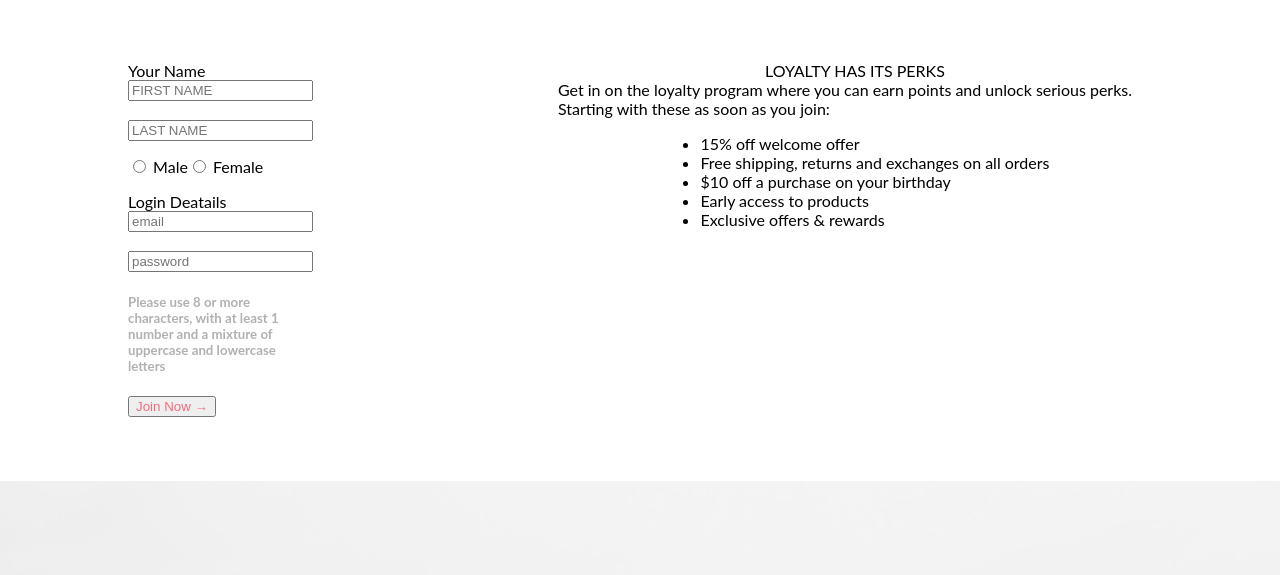
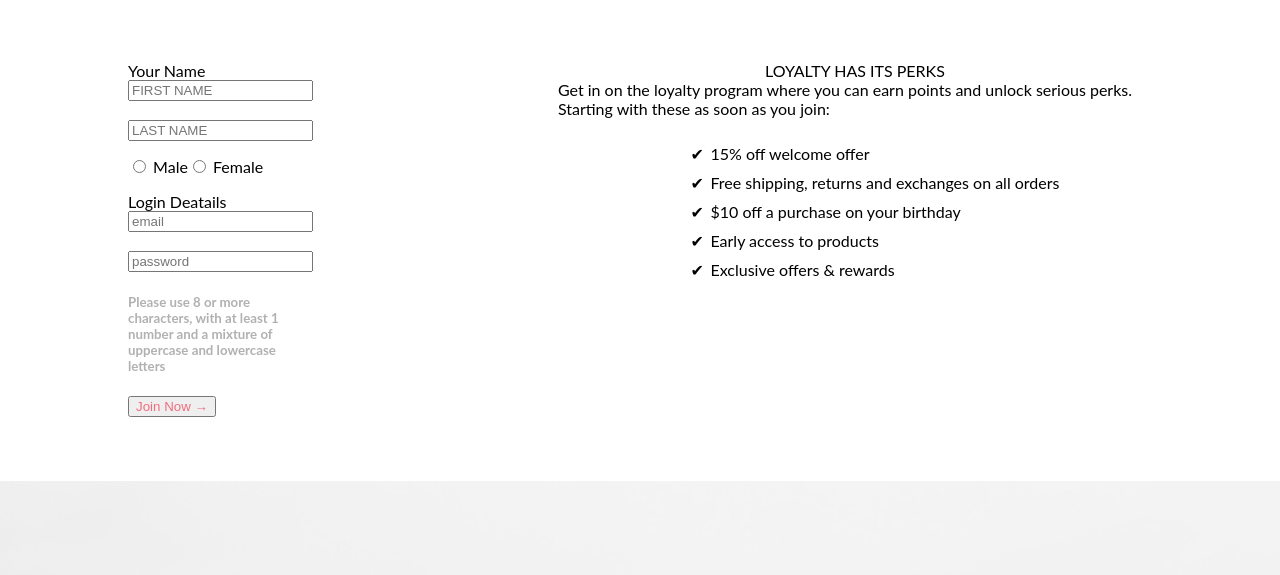
Before and after one commit to Dockote/1-ls-menu, a plain HTML site: page contacts.html in a window 1280 px wide. Shown: the part 225-800 px from the top of the page. Drawn offline with Linux system fonts and the light colour scheme.

Commit message:
Update style.css

```diff
--- a/style.css
+++ b/style.css
@@ -862,3 +862,16 @@ width: 40%;
         flex-direction: column;
     }
 }
+
+ul{
+    list-style: none;
+}
+ul > li{
+    padding-left: 20px;
+    position: relative;
+    margin: 10px;
+}
+ul > li:before{
+    content: '✔';
+    position: absolute; top: 0; left: 0;
+    }
```
